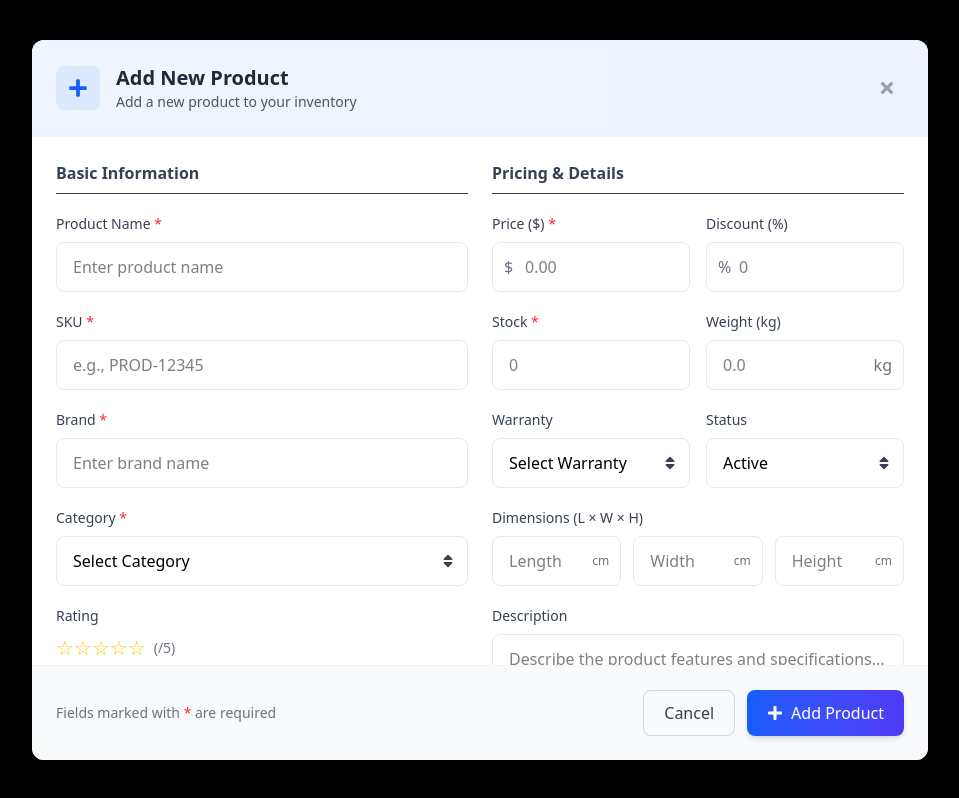
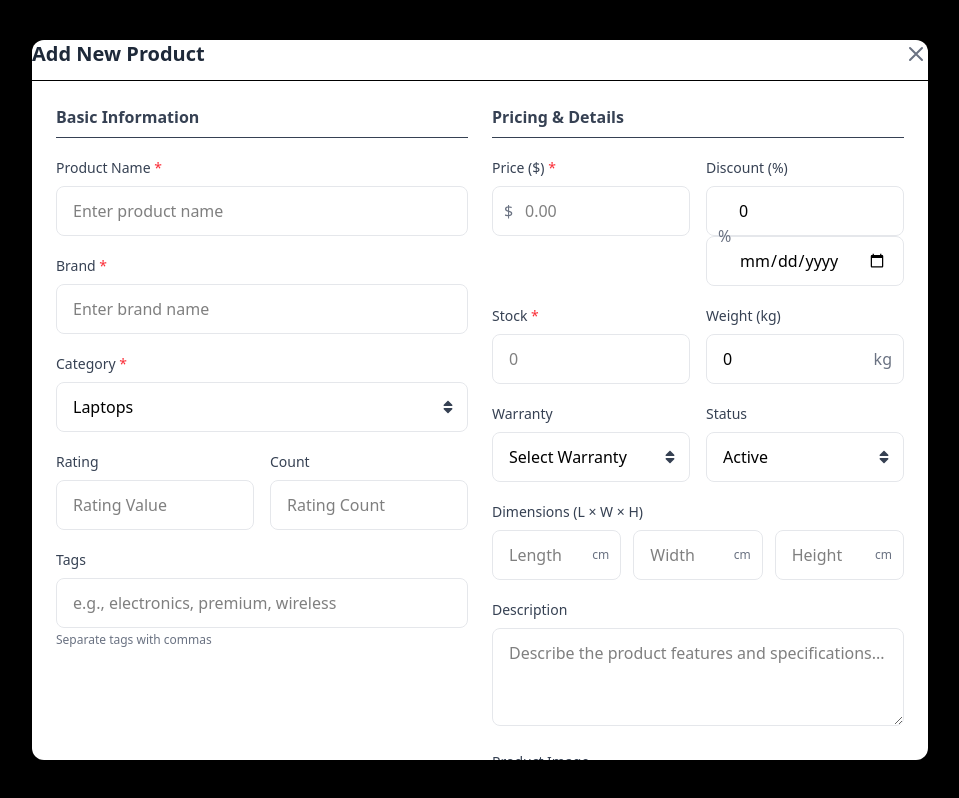
Before and after one commit to nuruddin-osman/laptop-mobile-ecommerc, a React (Vite) app in the folder dashboard/: page /products in a window 1280 px wide. Both pictures are taken after typing "Sample" into the empty fields and a click on the button "Add Product". Shown: the whole page, without its empty margins (160-1119 px from the left). Built offline with nearby package versions, Linux system fonts and the light colour scheme.

Commit message:
Product post successfull

```diff
--- a/dashboard/package.json
+++ b/dashboard/package.json
@@ -11,6 +11,7 @@
   },
   "dependencies": {
     "@tailwindcss/vite": "^4.1.13",
+    "axios": "^1.12.2",
     "react": "^19.1.1",
     "react-dom": "^19.1.1",
     "react-icons": "^5.5.0",
--- a/dashboard/src/pages/products/Index.jsx
+++ b/dashboard/src/pages/products/Index.jsx
@@ -16,11 +16,12 @@ import {
   FaTimes,
   FaCheck,
 } from "react-icons/fa";
+import axios from "axios";
 
 const Products = () => {
   const [products, setProducts] = useState([]);
   const [filteredProducts, setFilteredProducts] = useState([]);
-  const [loading, setLoading] = useState(true);
+  const [loading, setLoading] = useState(false);
   const [searchTerm, setSearchTerm] = useState("");
   const [categoryFilter, setCategoryFilter] = useState("all");
   const [statusFilter, setStatusFilter] = useState("all");
@@ -28,92 +29,93 @@ const Products = () => {
   const [currentPage, setCurrentPage] = useState(1);
   const [productsPerPage] = useState(10);
   const [showFilters, setShowFilters] = useState(false);
-  const [showAddModal, setShowAddModal] = useState(false);
-  const [showEditModal, setShowEditModal] = useState(false);
-  const [currentProduct, setCurrentProduct] = useState(null);
+  const [isModalOpen, setIsModalOpen] = useState(false);
+  const [editingProduct, setEditingProduct] = useState(null);
 
-  // Form state
+  // Form state এ description field যোগ করুন
   const [formData, setFormData] = useState({
     name: "",
     brand: "",
-    category: "",
+    category: "laptops",
     price: "",
+    description: "",
+    tags: [],
+    rating: {
+      value: "",
+      count: "",
+    },
     stock: "",
-    description: "",
+    discount: {
+      percentage: 0,
+      expiresAt: "",
+    },
     status: "active",
+    weight: 0,
+    dimensions: {
+      length: 0,
+      width: 0,
+      height: 0,
+    },
+    warranty: "",
   });
 
-  // Sample data - in real app, this would come from API
-  useEffect(() => {
-    // Simulate API call
-    setTimeout(() => {
-      const sampleProducts = [
-        {
-          _id: "1",
-          name: "MacBook Pro 16",
-          brand: "Apple",
-          category: "laptops",
-          price: 2399,
-          stock: 15,
-          sales: 120,
-          status: "active",
-          description: "High-performance laptop for professionals",
-          createdAt: "2023-01-15",
+  const normalizeProductData = (formData) => {
+    return {
+      ...formData,
+      price: Number(formData.price),
+      stock: Number(formData.stock),
+      weight: Number(formData.weight),
+      discount: {
+        ...formData.discount,
+        percentage: Number(formData.discount.percentage),
       },
-        {
-          _id: "2",
-          name: "iPhone 14 Pro",
-          brand: "Apple",
-          category: "mobiles",
-          price: 999,
-          stock: 0,
-          sales: 250,
-          status: "out-of-stock",
-          description: "Latest iPhone with advanced camera",
-          createdAt: "2023-02-10",
+      dimensions: {
+        length: Number(formData.dimensions.length),
+        width: Number(formData.dimensions.width),
+        height: Number(formData.dimensions.height),
       },
-        {
-          _id: "3",
-          name: "Galaxy S23",
-          brand: "Samsung",
-          category: "mobiles",
-          price: 799,
-          stock: 8,
-          sales: 180,
-          status: "low-stock",
-          description: "Powerful Android smartphone",
-          createdAt: "2023-03-05",
+      rating: {
+        value: Number(formData.rating.value),
+        count: Number(formData.rating.count),
       },
-        {
-          _id: "4",
-          name: "XPS 13",
-          brand: "Dell",
-          category: "laptops",
-          price: 1299,
-          stock: 20,
-          sales: 95,
-          status: "active",
-          description: "Ultra-thin premium laptop",
-          createdAt: "2023-01-25",
+      // description field টি ensure করুন
+      description: formData.description || "",
+      // warranty field টি ensure করুন
+      warranty: formData.warranty || "1 year",
+    };
+  };
+
+  const handleTagsChange = (e) => {
+    const value = e.target.value;
+    const tagsArray = value.split(",").map((tag) => tag.trim());
+    setFormData((prev) => ({
+      ...prev,
+      tags: tagsArray,
+    }));
+  };
+
+  const handleDiscountChange = (e) => {
+    const { name, value } = e.target;
+    setFormData((prev) => ({
+      ...prev,
+      discount: {
+        ...prev.discount,
+        [name]: value,
       },
-        {
-          _id: "5",
-          name: "AirPods Pro",
-          brand: "Apple",
-          category: "accessories",
-          price: 249,
-          stock: 35,
-          sales: 300,
-          status: "active",
-          description: "Wireless noise cancelling earbuds",
-          createdAt: "2023-02-18",
+    }));
+  };
+
+  const handleRatingChange = (e) => {
+    const { name, value } = e.target;
+
+    setFormData((prev) => ({
+      ...prev,
+      rating: {
+        ...prev.rating,
+        [name]: Number(value),
       },
-      ];
-      setProducts(sampleProducts);
-      setFilteredProducts(sampleProducts);
-      setLoading(false);
-    }, 1000);
-  }, []);
+    }));
+  };
 
   // Filter and sort products
   useEffect(() => {
@@ -167,18 +169,6 @@ const Products = () => {
     setCurrentPage(1); // Reset to first page when filters change
   }, [products, searchTerm, categoryFilter, statusFilter, sortBy]);
 
-  // Get current products
-  const indexOfLastProduct = currentPage * productsPerPage;
-  const indexOfFirstProduct = indexOfLastProduct - productsPerPage;
-  const currentProducts = filteredProducts.slice(
-    indexOfFirstProduct,
-    indexOfLastProduct
-  );
-  const totalPages = Math.ceil(filteredProducts.length / productsPerPage);
-
-  // Change page
-  const paginate = (pageNumber) => setCurrentPage(pageNumber);
-
   // Stats data
   const stats = {
     totalProducts: products.length,
@@ -199,68 +189,89 @@ const Products = () => {
     });
   };
 
-  // Open add modal
-  const openAddModal = () => {
+  // Handle add product
+  const handleSubmit = async (e) => {
+    e.preventDefault();
+    try {
+      const normalizedData = normalizeProductData(formData);
+      const response = await axios.post(
+        `http://localhost:4000/api/dashboard/product`,
+        normalizedData
+      );
+
+      console.log(response);
+      if (response.data.success) {
+        setIsModalOpen(false);
         setFormData({
           name: "",
           brand: "",
-      category: "",
+          category: "laptops",
           price: "",
+          description: "",
+          tags: [],
+          rating: {
+            value: "",
+            count: "",
+          },
           stock: "",
-      description: "",
+          discount: {
+            percentage: 0,
+            expiresAt: "",
+          },
           status: "active",
+          weight: 0,
+          dimensions: {
+            length: 0,
+            width: 0,
+            height: 0,
+          },
+          warranty: "",
         });
-    setShowAddModal(true);
+
+        // Products refresh করুন (যদি প্রয়োজন হয়)
+        // fetchProducts();
+      }
+    } catch (error) {
+      console.log(error);
+
+      // Validation errors show করুন user কে
+      if (error.response?.data?.message) {
+        alert(`Error: ${error.response.data.message}`);
+      } else {
+        alert("An error occurred while saving the product");
+      }
+    }
   };
 
-  // Open edit modal
-  const openEditModal = (product) => {
-    setCurrentProduct(product);
+  const handleEdit = (product) => {
     setFormData({
-      name: product.name,
-      brand: product.brand,
-      category: product.category,
-      price: product.price,
-      stock: product.stock,
+      name: product.name || "",
+      brand: product.brand || "",
+      category: product.category || "laptops",
+      price: product.price || "",
       description: product.description || "",
-      status: product.status,
+      tags: product.tags || [],
+      rating: {
+        value: product.rating?.value || "",
+        count: product.rating?.count || "",
+      },
+      stock: product.stock || "",
+      discount: {
+        percentage: product.discount?.percentage || 0,
+        expiresAt: product.discount?.expiresAt || "",
+      },
+      status: product.status || "active",
+      weight: product.weight || 0,
+      dimensions: {
+        length: product.dimensions?.length || 0,
+        width: product.dimensions?.width || 0,
+        height: product.dimensions?.height || 0,
+      },
+      warranty: product.warranty || "",
     });
-    setShowEditModal(true);
+    setEditingProduct(product);
+    setIsModalOpen(true);
   };
-
-  // Handle add product
-  const handleAddProduct = () => {
-    const newProduct = {
-      _id: Date.now().toString(),
-      ...formData,
-      price: parseFloat(formData.price),
-      stock: parseInt(formData.stock),
-      sales: 0,
-      createdAt: new Date().toISOString().split("T")[0],
-    };
-
-    setProducts([...products, newProduct]);
-    setShowAddModal(false);
-  };
-
-  // Handle edit product
-  const handleEditProduct = () => {
-    const updatedProducts = products.map((product) =>
-      product._id === currentProduct._id
-        ? {
-            ...product,
-            ...formData,
-            price: parseFloat(formData.price),
-            stock: parseInt(formData.stock),
-          }
-        : product
-    );
-
-    setProducts(updatedProducts);
-    setShowEditModal(false);
-    setCurrentProduct(null);
-  };
-
   // Handle delete product
   const handleDeleteProduct = (id) => {
     if (window.confirm("Are you sure you want to delete this product?")) {
@@ -396,7 +407,7 @@ const Products = () => {
               </select>
 
               <button
-                onClick={openAddModal}
+                onClick={() => setIsModalOpen(true)}
                 className="flex items-center px-4 py-2 bg-blue-600 text-white rounded-lg hover:bg-blue-700"
               >
                 <FaPlus className="mr-2" />
@@ -501,7 +512,7 @@ const Products = () => {
                 </tr>
               </thead>
               <tbody className="bg-white divide-y divide-gray-200">
-                {currentProducts.map((product) => (
+                {products.map((product) => (
                   <tr key={product._id} className="hover:bg-gray-50">
                     <td className="px-6 py-4 whitespace-nowrap">
                       <div className="flex items-center">
@@ -555,7 +566,7 @@ const Products = () => {
                           <FaEye />
                         </button>
                         <button
-                          onClick={() => openEditModal(product)}
+                          onClick={() => handleEdit(product)}
                           className="text-green-600 hover:text-green-900"
                         >
                           <FaEdit />
@@ -573,89 +584,42 @@ const Products = () => {
               </tbody>
             </table>
           </div>
-
-          {/* Pagination */}
-          {totalPages > 1 && (
-            <div className="bg-white px-6 py-3 flex items-center justify-between border-t border-gray-200">
-              <div className="hidden sm:flex-1 sm:flex sm:items-center sm:justify-between">
-                <div>
-                  <p className="text-sm text-gray-700">
-                    Showing{" "}
-                    <span className="font-medium">
-                      {indexOfFirstProduct + 1}
-                    </span>{" "}
-                    to{" "}
-                    <span className="font-medium">
-                      {Math.min(indexOfLastProduct, filteredProducts.length)}
-                    </span>{" "}
-                    of{" "}
-                    <span className="font-medium">
-                      {filteredProducts.length}
-                    </span>{" "}
-                    results
-                  </p>
-                </div>
-                <div>
-                  <nav className="relative z-0 inline-flex rounded-md shadow-sm -space-x-px">
-                    {Array.from({ length: totalPages }, (_, i) => i + 1).map(
-                      (number) => (
-                        <button
-                          key={number}
-                          onClick={() => paginate(number)}
-                          className={`relative inline-flex items-center px-4 py-2 border text-sm font-medium ${
-                            currentPage === number
-                              ? "z-10 bg-blue-50 border-blue-500 text-blue-600"
-                              : "bg-white border-gray-300 text-gray-500 hover:bg-gray-50"
-                          }`}
-                        >
-                          {number}
-                        </button>
-                      )
-                    )}
-                  </nav>
-                </div>
-              </div>
-            </div>
-          )}
         </div>
 
         {/* Add or Edit Product Modal */}
-        {(showAddModal || showEditModal) && (
+        {isModalOpen && (
           <div className="fixed inset-0 bg-black bg-opacity-60 flex items-center justify-center p-4 z-50 backdrop-blur-sm">
             <div className="bg-white rounded-xl shadow-2xl w-full max-w-4xl max-h-[90vh] overflow-hidden flex flex-col">
               {/* Header */}
-              <div className="flex items-center justify-between p-6 border-b border-gray-100 bg-gradient-to-r from-blue-50 to-indigo-50">
-                <div className="flex items-center">
-                  <div className="p-3 bg-blue-100 rounded-lg mr-4">
-                    {showAddModal ? (
-                      <FaPlus className="text-blue-600 text-xl" />
-                    ) : (
-                      <FaEdit className="text-blue-600 text-xl" />
-                    )}
-                  </div>
-                  <div>
-                    <h3 className="text-xl font-bold text-gray-800">
-                      {showAddModal ? "Add New Product" : "Edit Product"}
+              <div className="flex justify-between items-center pb-3 border-b">
+                <h3 className="text-xl font-semibold text-gray-800 font-open-sans">
+                  {editingProduct ? "Edit Product" : "Add New Product"}
                 </h3>
-                    <p className="text-sm text-gray-600">
-                      {showAddModal
-                        ? "Add a new product to your inventory"
-                        : "Update product information"}
-                    </p>
-                  </div>
-                </div>
                 <button
                   onClick={() => {
-                    setShowAddModal(false);
-                    setShowEditModal(false);
+                    setIsModalOpen(false);
                   }}
-                  className="text-gray-400 hover:text-gray-600 transition-colors p-2 hover:bg-gray-100 rounded-full"
+                  className="text-gray-500 hover:text-gray-700"
                 >
-                  <FaTimes className="text-lg" />
+                  <svg
+                    className="w-6 h-6"
+                    fill="none"
+                    stroke="currentColor"
+                    viewBox="0 0 24 24"
+                    xmlns="http://www.w3.org/2000/svg"
+                  >
+                    <path
+                      strokeLinecap="round"
+                      strokeLinejoin="round"
+                      strokeWidth="2"
+                      d="M6 18L18 6M6 6l12 12"
+                    ></path>
+                  </svg>
                 </button>
               </div>
 
               {/* Form Content */}
+              <form onSubmit={handleSubmit} className="overflow-y-auto">
                 <div className="flex-1 overflow-y-auto p-6">
                   <div className="grid grid-cols-1 md:grid-cols-2 gap-6">
                     {/* Left Column - Basic Information */}
@@ -663,7 +627,6 @@ const Products = () => {
                       <h4 className="font-semibold text-gray-700 border-b pb-2">
                         Basic Information
                       </h4>
-
                       <div>
                         <label className="block text-sm font-medium text-gray-700 mb-2">
                           Product Name <span className="text-red-500">*</span>
@@ -677,21 +640,6 @@ const Products = () => {
                           placeholder="Enter product name"
                         />
                       </div>
-
-                    <div>
-                      <label className="block text-sm font-medium text-gray-700 mb-2">
-                        SKU <span className="text-red-500">*</span>
-                      </label>
-                      <input
-                        type="text"
-                        name="sku"
-                        value={formData.sku}
-                        onChange={handleInputChange}
-                        className="w-full px-4 py-3 border border-gray-200 rounded-lg focus:outline-none focus:ring-2 focus:ring-blue-500 focus:border-transparent transition-all"
-                        placeholder="e.g., PROD-12345"
-                      />
-                    </div>
-
                       <div>
                         <label className="block text-sm font-medium text-gray-700 mb-2">
                           Brand <span className="text-red-500">*</span>
@@ -705,7 +653,6 @@ const Products = () => {
                           placeholder="Enter brand name"
                         />
                       </div>
-
                       <div>
                         <label className="block text-sm font-medium text-gray-700 mb-2">
                           Category <span className="text-red-500">*</span>
@@ -729,32 +676,39 @@ const Products = () => {
                           </div>
                         </div>
                       </div>
-
+                      <div className="grid grid-cols-2 gap-4">
                         <div>
                           <label className="block text-sm font-medium text-gray-700 mb-2">
                             Rating
                           </label>
-                      <div className="flex items-center">
-                        <div className="flex text-yellow-400 mr-2">
-                          {[1, 2, 3, 4, 5].map((star) => (
-                            <button
-                              key={star}
-                              type="button"
-                              onClick={() =>
-                                setFormData({ ...formData, rating: star })
-                              }
-                              className="text-xl focus:outline-none"
-                            >
-                              {star <= formData.rating ? "★" : "☆"}
-                            </button>
-                          ))}
-                        </div>
-                        <span className="text-sm text-gray-500">
-                          ({formData.rating}/5)
-                        </span>
+                          <div className="">
+                            <input
+                              type="number"
+                              name="value"
+                              placeholder="Rating Value"
+                              value={formData.rating.value}
+                              onChange={handleRatingChange}
+                              className="w-full px-4 py-3 border border-gray-200 rounded-lg focus:outline-none focus:ring-2 focus:ring-blue-500 focus:border-transparent transition-all"
+                            />
                           </div>
                         </div>
 
+                        <div>
+                          <label className="block text-sm font-medium text-gray-700 mb-2">
+                            Count
+                          </label>
+                          <div className="">
+                            <input
+                              type="number"
+                              name="count"
+                              placeholder="Rating Count"
+                              value={formData.rating.count}
+                              onChange={handleRatingChange}
+                              className="w-full  px-4 py-3 border border-gray-200 rounded-lg focus:outline-none focus:ring-2 focus:ring-blue-500 focus:border-transparent transition-all"
+                            />
+                          </div>
+                        </div>
+                      </div>
                       <div>
                         <label className="block text-sm font-medium text-gray-700 mb-2">
                           Tags
@@ -762,8 +716,7 @@ const Products = () => {
                         <input
                           type="text"
                           name="tags"
-                        value={formData.tags}
-                        onChange={handleInputChange}
+                          onChange={handleTagsChange}
                           className="w-full px-4 py-3 border border-gray-200 rounded-lg focus:outline-none focus:ring-2 focus:ring-blue-500 focus:border-transparent transition-all"
                           placeholder="e.g., electronics, premium, wireless"
                         />
@@ -811,13 +764,19 @@ const Products = () => {
                             </div>
                             <input
                               type="number"
-                            name="discount"
-                            value={formData.discount}
-                            onChange={handleInputChange}
+                              name="percentage"
+                              value={formData.discount.percentage}
+                              onChange={handleDiscountChange}
                               className="w-full pl-8 pr-4 py-3 border border-gray-200 rounded-lg focus:outline-none focus:ring-2 focus:ring-blue-500 focus:border-transparent transition-all"
                               placeholder="0"
-                            min="0"
-                            max="100"
+                            />
+                            <input
+                              type="date"
+                              name="expiresAt"
+                              value={formData.discount.expiresAt}
+                              onChange={handleDiscountChange}
+                              className="w-full pl-8 pr-4 py-3 border border-gray-200 rounded-lg focus:outline-none focus:ring-2 focus:ring-blue-500 focus:border-transparent transition-all"
+                              placeholder="0"
                             />
                           </div>
                         </div>
@@ -869,7 +828,7 @@ const Products = () => {
                           <div className="relative">
                             <select
                               name="warranty"
-                            value={formData.warranty}
+                              value={formData.warranty || ""}
                               onChange={handleInputChange}
                               className="w-full px-4 py-3 border border-gray-200 rounded-lg focus:outline-none focus:ring-2 focus:ring-blue-500 focus:border-transparent appearance-none transition-all"
                             >
@@ -1027,39 +986,29 @@ const Products = () => {
                 {/* Footer */}
                 <div className="flex justify-between items-center p-6 border-t border-gray-100 bg-gray-50">
                   <div className="text-sm text-gray-500">
-                  Fields marked with <span className="text-red-500">*</span> are
-                  required
+                    Fields marked with <span className="text-red-500">*</span>{" "}
+                    are required
                   </div>
-                <div className="flex space-x-3">
+                  <div className="flex justify-end pt-4 border-t">
                     <button
+                      type="button"
+                      className="bg-gray-300 hover:bg-gray-400 text-gray-800 py-2 px-4 rounded-lg mr-3 transition-colors"
                       onClick={() => {
-                      setShowAddModal(false);
-                      setShowEditModal(false);
+                        setIsModalOpen(false);
+                        setEditingProduct(null);
                       }}
-                    className="px-5 py-2.5 border border-gray-300 rounded-lg text-gray-700 hover:bg-gray-50 transition-colors font-medium"
                     >
-                    Cancel
+                      বাতিল
                     </button>
                     <button
-                    onClick={
-                      showAddModal ? handleAddProduct : handleEditProduct
-                    }
-                    className="px-5 py-2.5 bg-gradient-to-r from-blue-600 to-indigo-600 text-white rounded-lg hover:from-blue-700 hover:to-indigo-700 transition-all shadow-md hover:shadow-lg font-medium flex items-center"
+                      type="submit"
+                      className="flex items-center px-4 py-2 bg-blue-600 text-white rounded-lg hover:bg-blue-700"
                     >
-                    {showAddModal ? (
-                      <>
-                        <FaPlus className="mr-2" />
-                        Add Product
-                      </>
-                    ) : (
-                      <>
-                        <FaCheck className="mr-2" />
-                        Update Product
-                      </>
-                    )}
+                      {editingProduct ? "আপডেট করুন" : "যোগ করুন"}
                     </button>
                   </div>
                 </div>
+              </form>
             </div>
           </div>
         )}
```
Also changed, not shown: 1 other file (tests, documents, lock files or other folders). Lines whose indentation alone changed are shown as unchanged.
